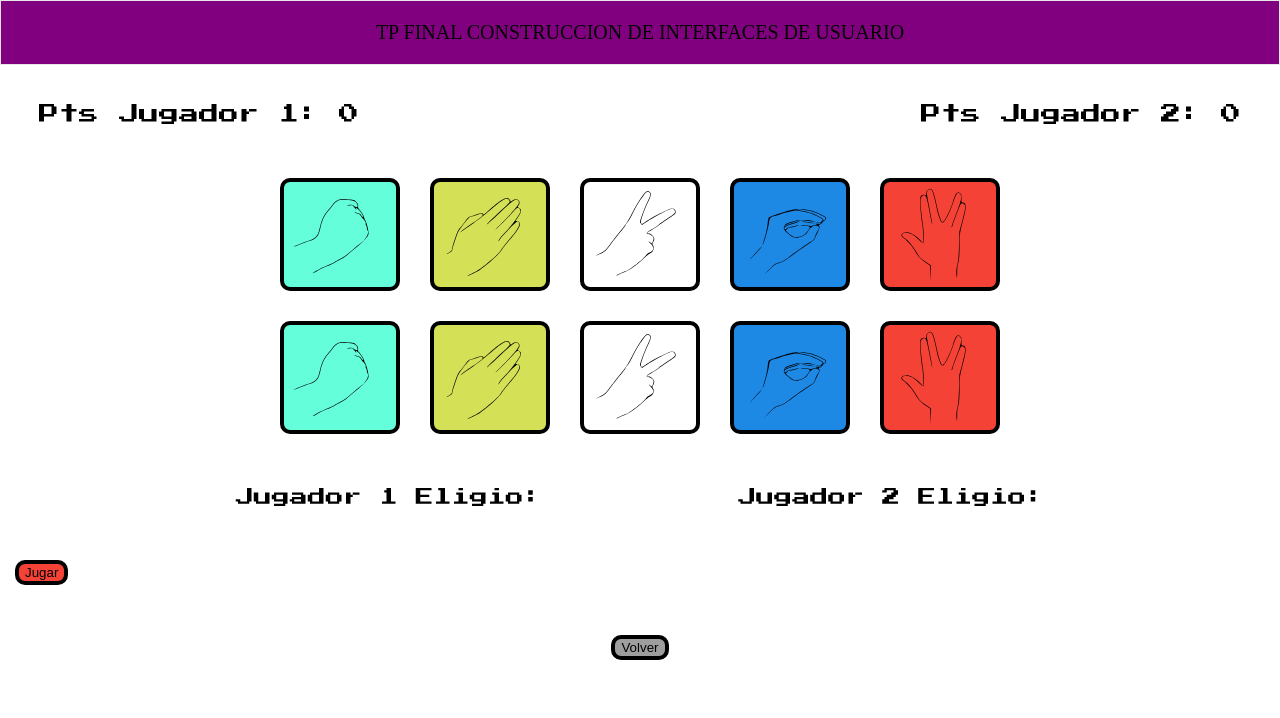
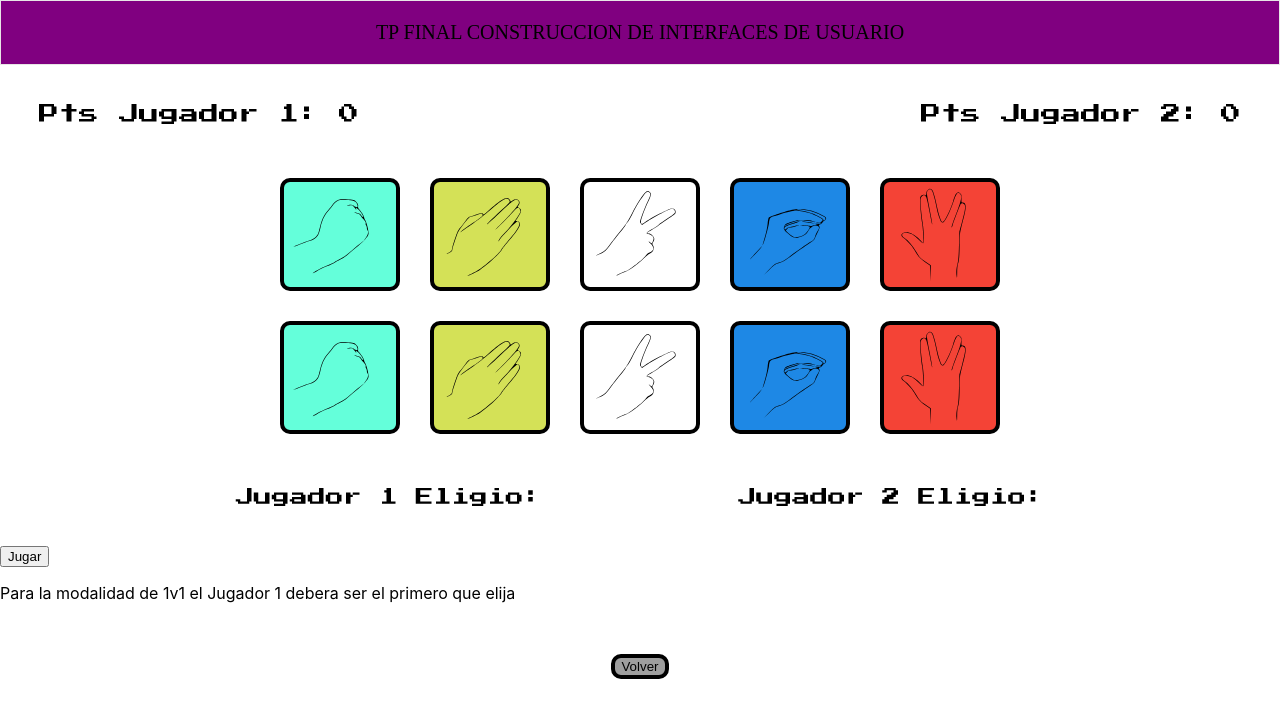
Before and after one commit to LucasMattera/Stone-Papel-Scissors-Lizard-Spock-Web-Game, a React (Create React App) app: page /jugador2 in a window 1280 px wide. Shown: the top 718 px of the page. Built offline with nearby package versions, Linux system fonts and the light colour scheme.

Commit message:
fix stilos para 1v1

```diff
--- a/src/componentes/Jugador2.jsx
+++ b/src/componentes/Jugador2.jsx
@@ -130,20 +130,12 @@ function Jugador2 (){
 
     }
 
-    /* if (x.style.display === "none") {
-        x.style.display = "block";
-    } else {
-        x.style.display = "none";
-    } */
-
     function mostrarElecciones(id) {
-        var x = document.getElementById(id).style.display = "block"
-        //x.style.display = "block"
+        document.getElementById(id).style.display = "block"
     }
 
     function esconderElecciones(id) {
-        var x = document.getElementById(id)
-        x.style.display = "none"
+        document.getElementById(id).style.display = "none"
     }
 
     return (
@@ -312,13 +304,19 @@ function Jugador2 (){
 
                     <div className="row">
                         <button
-                                className="boton-img5 red"
+                            className="boton-jugar red"
                             onClick={() => {
                                 evaluarPartida2(seleccionJugador1, seleccionJugador2)
                                 mostrarElecciones("elecciones-jugadores")
                             }}
                             >Jugar
                         </button>
+                        <div className= "regla-1v1">
+                            <p>
+                                Para la modalidad de 1v1 el Jugador 1
+                                debera ser el primero que elija
+                            </p>
+                        </div>
                     </div>
 
                     <div className="row">
```
Lines whose indentation alone changed are shown as unchanged.
